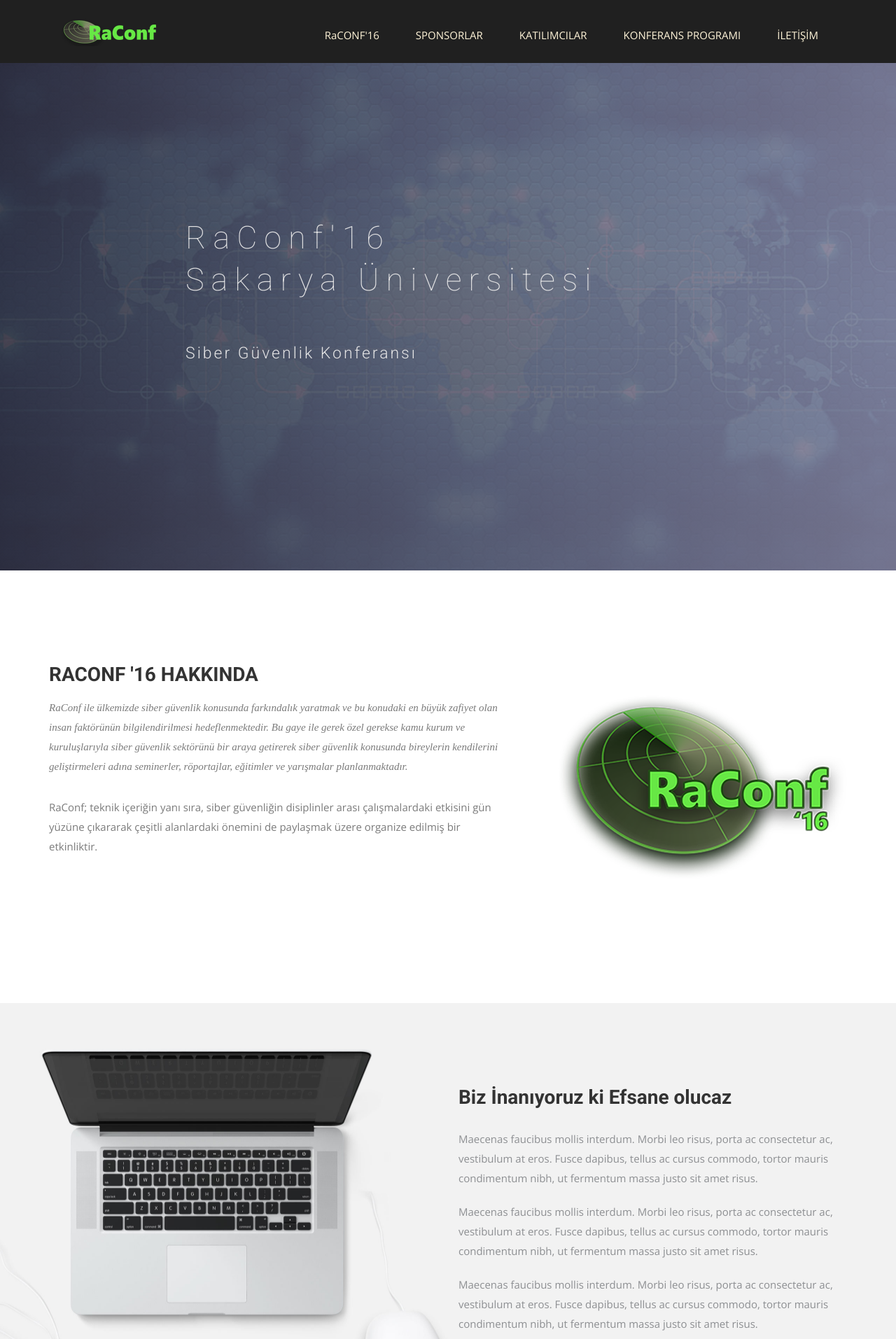
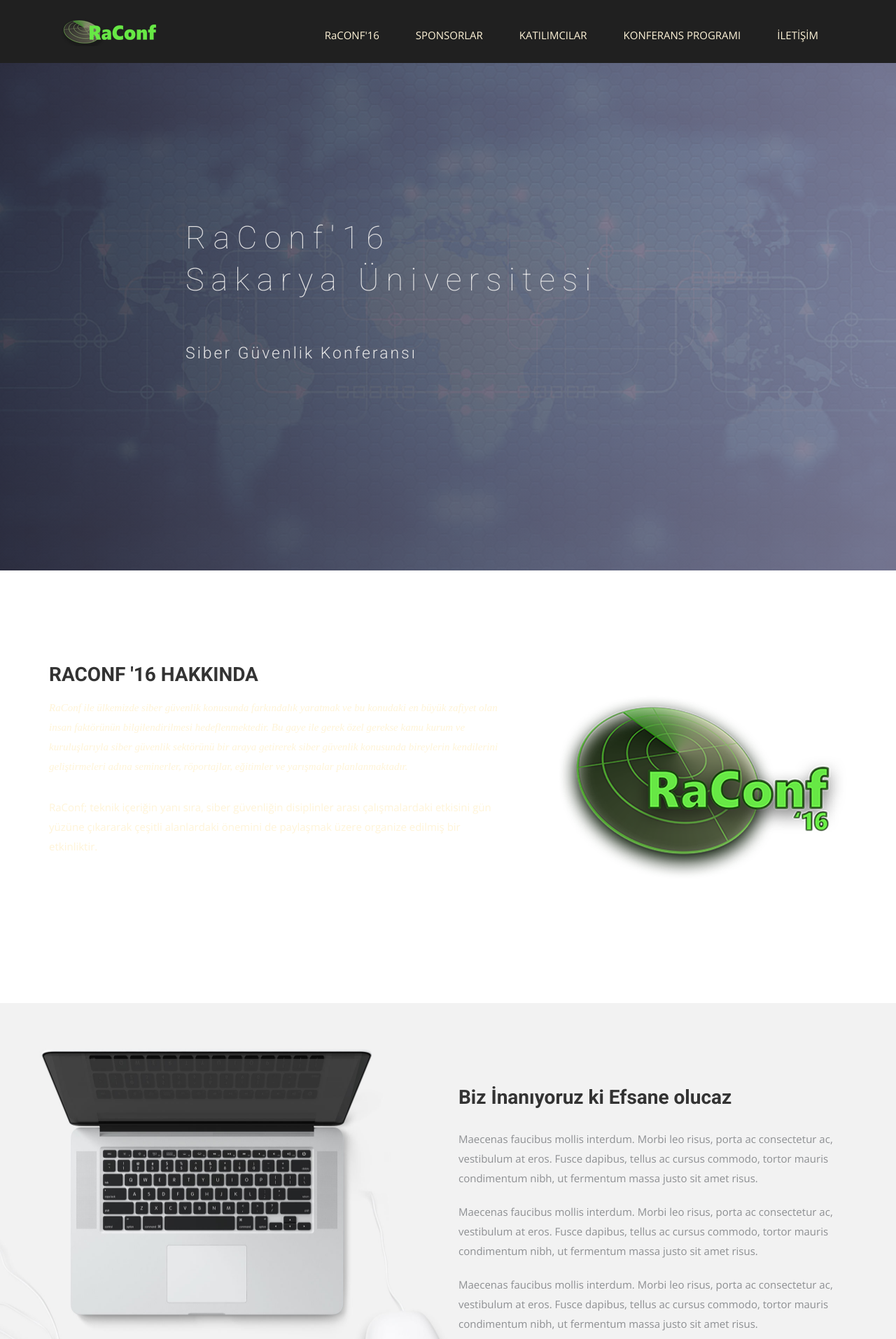
Before and after one commit to bilkamp/bilkamp19.github.io, a Jekyll site: the page built from index.html, in a window 1280 px wide. Shown: the top 1913 px of the page at 70% size. Built offline with Jekyll 4.4.1, drawn with Linux system fonts in a browser that asks for light colours; nearby versions of some CDN libraries; some web fonts are replaced.

Commit message:
Değişiklikler

```diff
--- a/css/airspace.css
+++ b/css/airspace.css
@@ -146,7 +146,7 @@
   margin: 0;
 }
 #intro .block p {
-  color: #7B7B7B;
+  color: #FFF4D8;
   padding-top: 20px;
 }
 #intro .block img {
```
